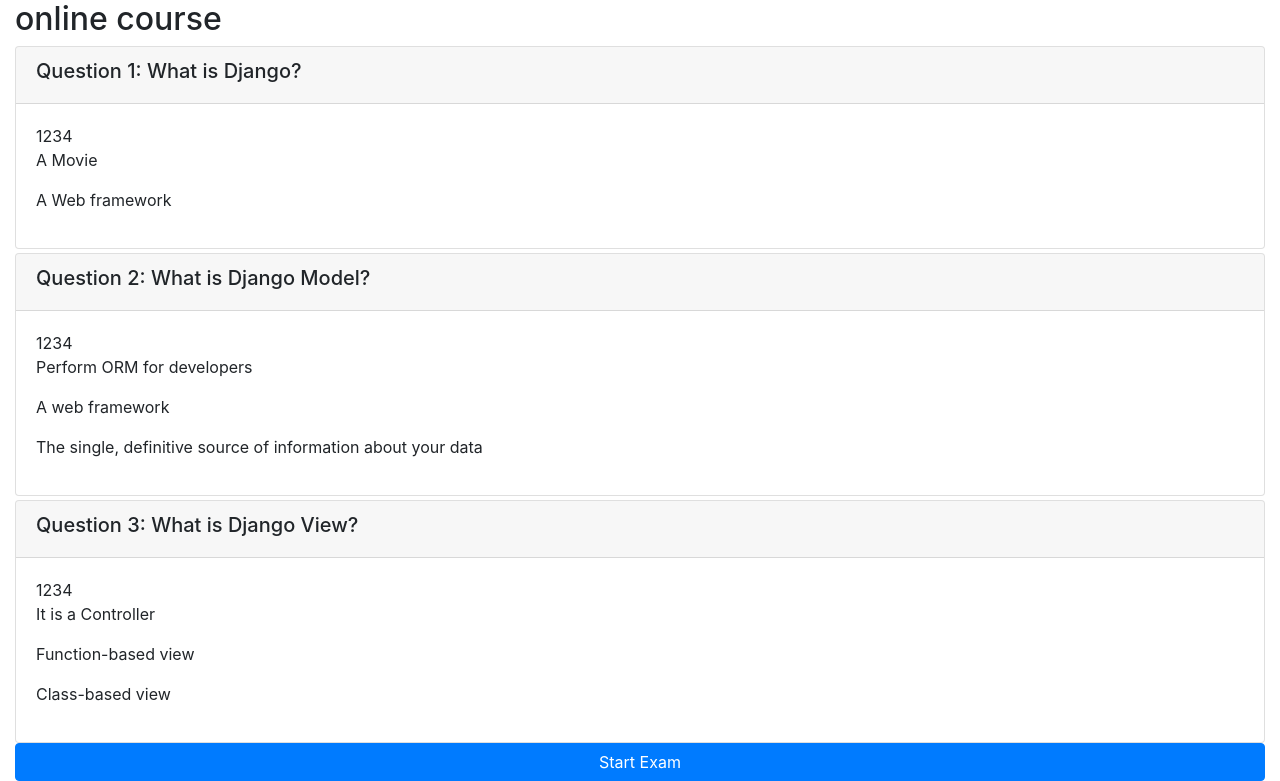
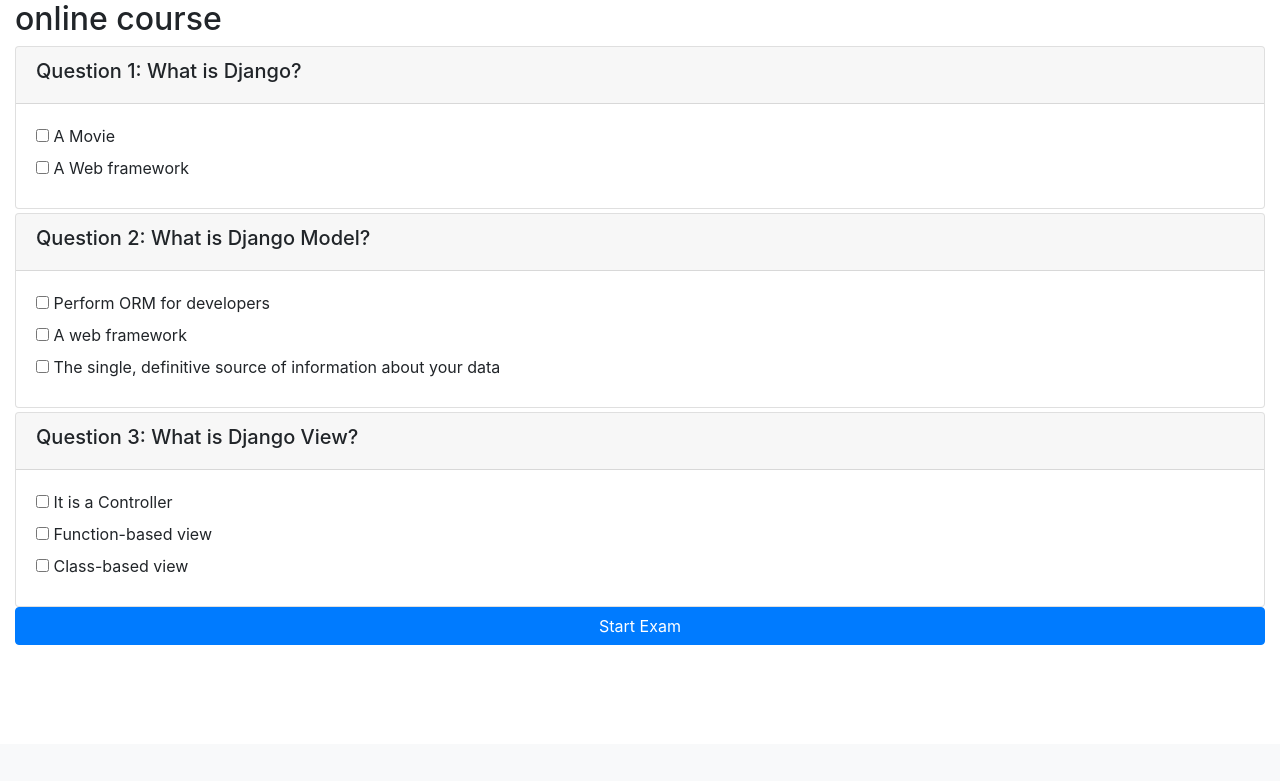
Before and after one commit to jl052/Django_assignment, a Django app: template onlinecourse/templates/onlinecourse/course_detail_bootstrap.html in a window 1280 px wide. Shown: the part 56-837 px from the top of the page. After the commit the page ends 701 px from the top, so only its background shows below. Run offline with Django 3.2, Linux system fonts and the light colour scheme; the template is opened without the code that fills it: values that come from a table or form of the project are taken from there, others are empty; data comes from the database, SQL or seed files in the repository; some libraries are stand-ins or nearby versions.

Commit message:
ready to use question choice template

```diff
--- a/onlinecourse/templates/onlinecourse/course_detail_bootstrap.html
+++ b/onlinecourse/templates/onlinecourse/course_detail_bootstrap.html
@@ -46,9 +46,10 @@
                 {% for question in course.question_set.all reversed %}
                     <div class="card mt-1">
                         <div class="card-header"><h5>Question {{forloop.counter}}: {{question.question_text}}</h5></div>
-                        <div class="card-body">1234
+                        <div class="card-body">
                             {% for choice in question.choice_set.all reversed %}
-                                <p>{{choice.choice_text}}</p>
+                                <input type="checkbox" id="box"+forloop.counter>
+                                <label> {{choice.choice_text}}</label><br>
                             {% endfor %}</div>
                     </div>
                 {% endfor %}
```
